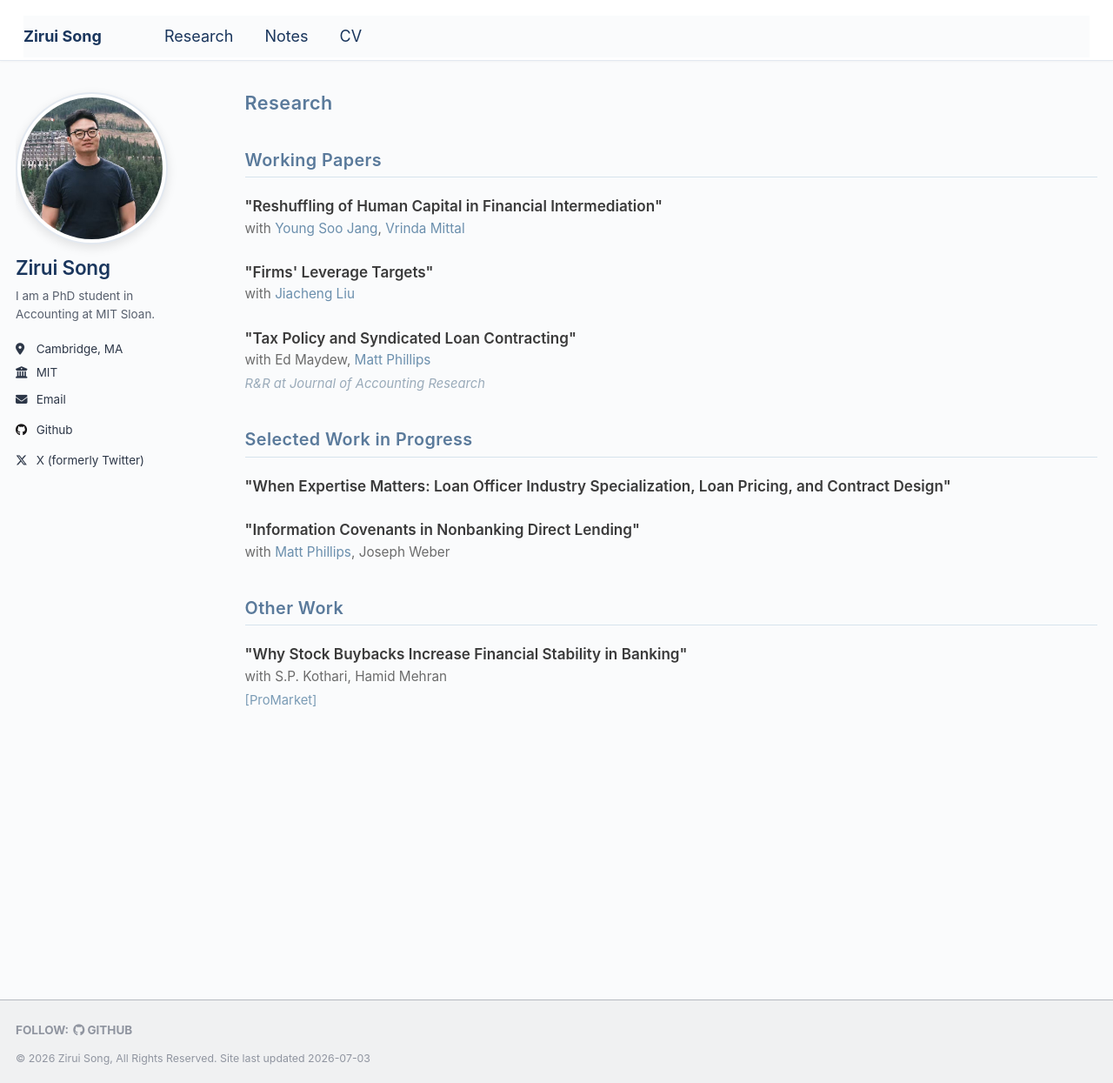
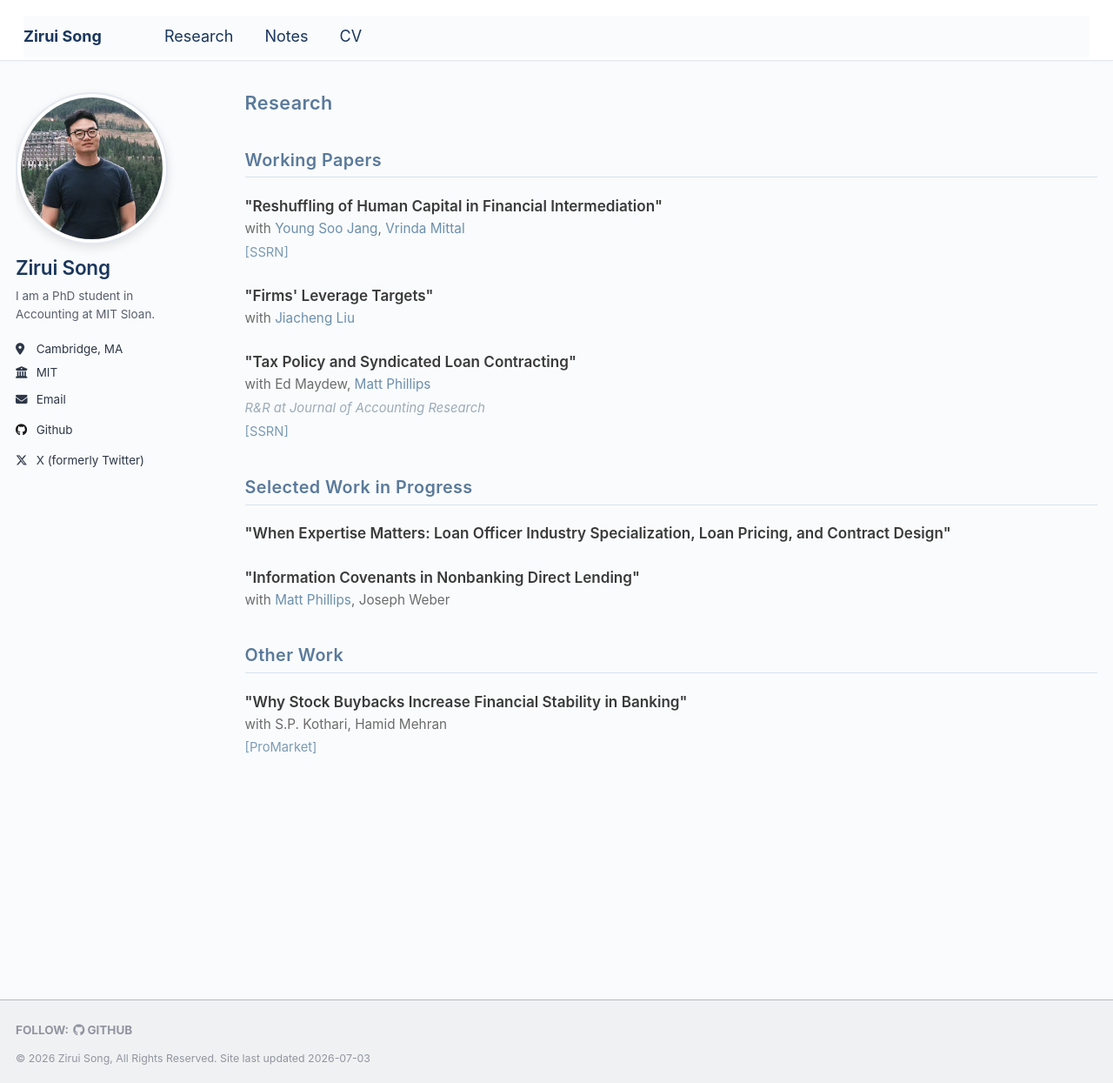
Before and after one commit to zirui-song/zirui-song.github.io, a Jekyll site: the page built from _pages/research.html, in a window 1280 px wide and 1245 px high. Shown: the whole window at 87% size. Built offline with Jekyll 4.4.1, drawn with Linux system fonts in a browser that asks for light colours.

Commit message:
Add SSRN links to research page
Co-Authored-By: Claude Fable 5 <noreply@anthropic.com>

```diff
--- a/_pages/research.html
+++ b/_pages/research.html
@@ -91,9 +91,10 @@ author_profile: true
   {% if post.status %}
   <p class="paper-note">{{ post.status }}</p>
   {% endif %}
-  {% if post.paperurl %}
+  {% if post.paperurl or post.ssrnurl %}
   <p class="paper-links">
-    <a href="{{ post.paperurl }}">[PDF]</a>
+    {% if post.paperurl %}<a href="{{ post.paperurl }}">[PDF]</a>{% endif %}
+    {% if post.ssrnurl %}<a href="{{ post.ssrnurl }}">[SSRN]</a>{% endif %}
   </p>
   {% endif %}
 </div>
@@ -110,6 +111,11 @@ author_profile: true
   {% if post.authors %}
   <p class="paper-authors">
     with {% for author in post.authors %}{% if author.name %}{% if author.url %}<a href="{{ author.url }}">{{ author.name }}</a>{% else %}{{ author.name }}{% endif %}{% else %}{{ author }}{% endif %}{% if forloop.last == false %}, {% endif %}{% endfor %}
+  </p>
+  {% endif %}
+  {% if post.ssrnurl %}
+  <p class="paper-links">
+    <a href="{{ post.ssrnurl }}">[SSRN]</a>
   </p>
   {% endif %}
 </div>
```
